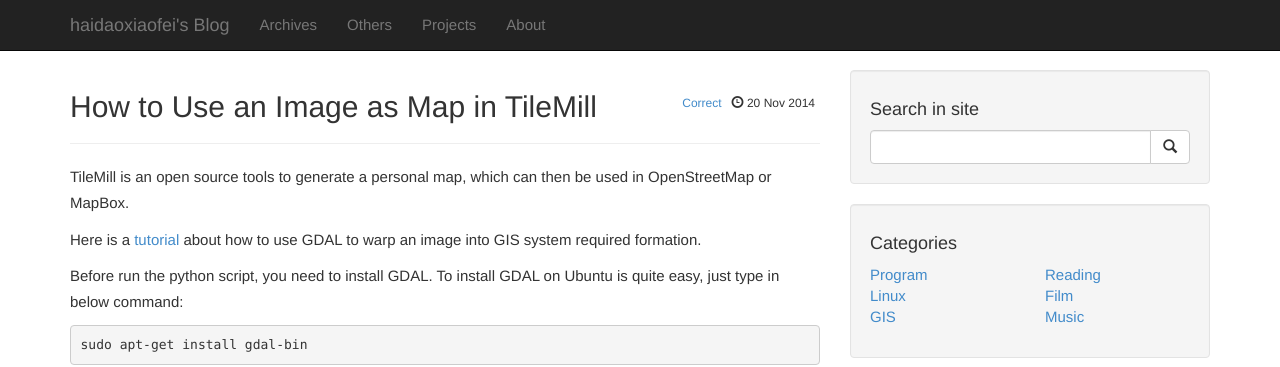
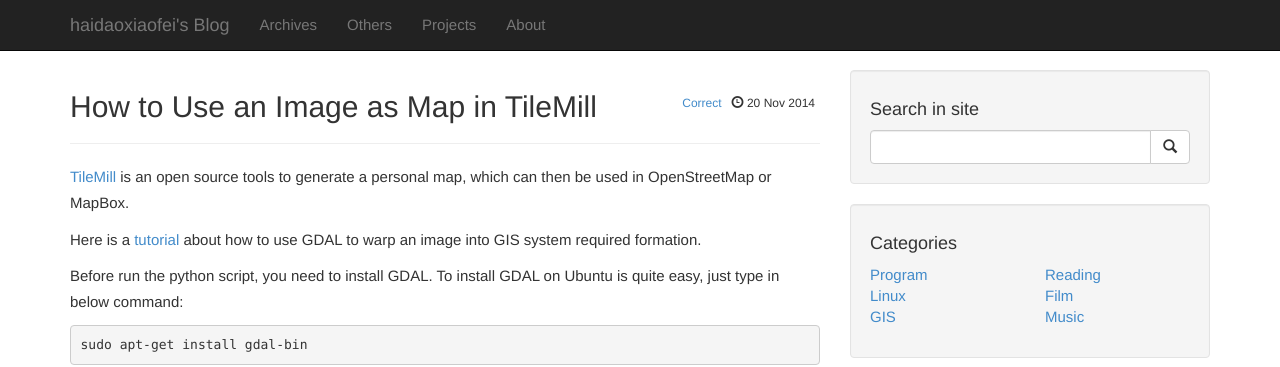
Before and after one commit to haidaoxiaofei/haidaoxiaofei.github.io, a Jekyll site: the page built from _posts/2014-11-20-how-image-map.md, in a window 1280 px wide and 929 px high. Shown: the top 367 px of the window. Built offline with Jekyll 4.4.1, drawn with Linux system fonts in a browser that asks for light colours; Markdown is read by kramdown in place of the engine named in the settings; comment, search, counter and statistics services are not loaded; part of the change alters nothing that is shown.

```diff
--- a/_posts/2014-11-20-how-image-map.md
+++ b/_posts/2014-11-20-how-image-map.md
@@ -5,7 +5,7 @@ title:  "How to Use an Image as Map in TileMill"
 tags: [Map Generator]
 ---
 
-TileMill is an open source tools to generate a personal map, which can then be used in OpenStreetMap or MapBox.
+[TileMill](https://www.mapbox.com/tilemill/) is an open source tools to generate a personal map, which can then be used in OpenStreetMap or MapBox.
 
 Here is a [tutorial](http://www.macwright.org/2012/08/13/images-as-maps.html) about how to use GDAL to warp an image into GIS system required formation.
 
```
